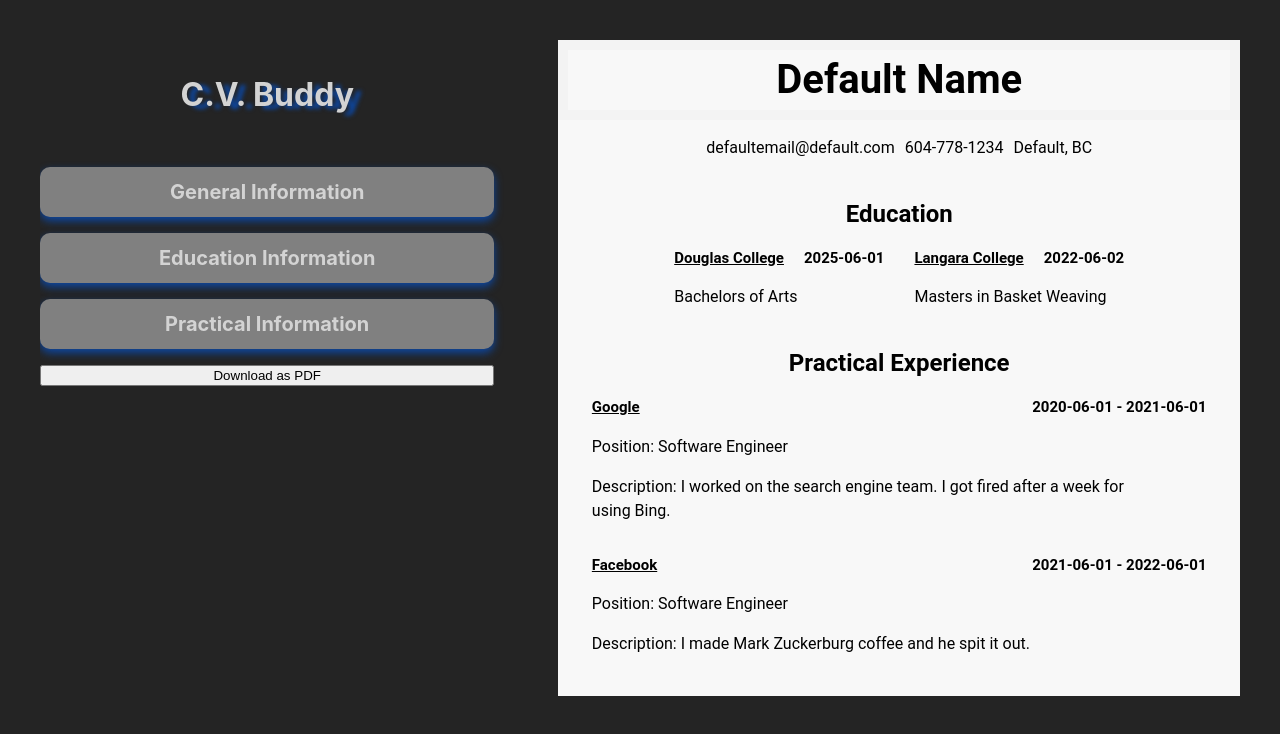
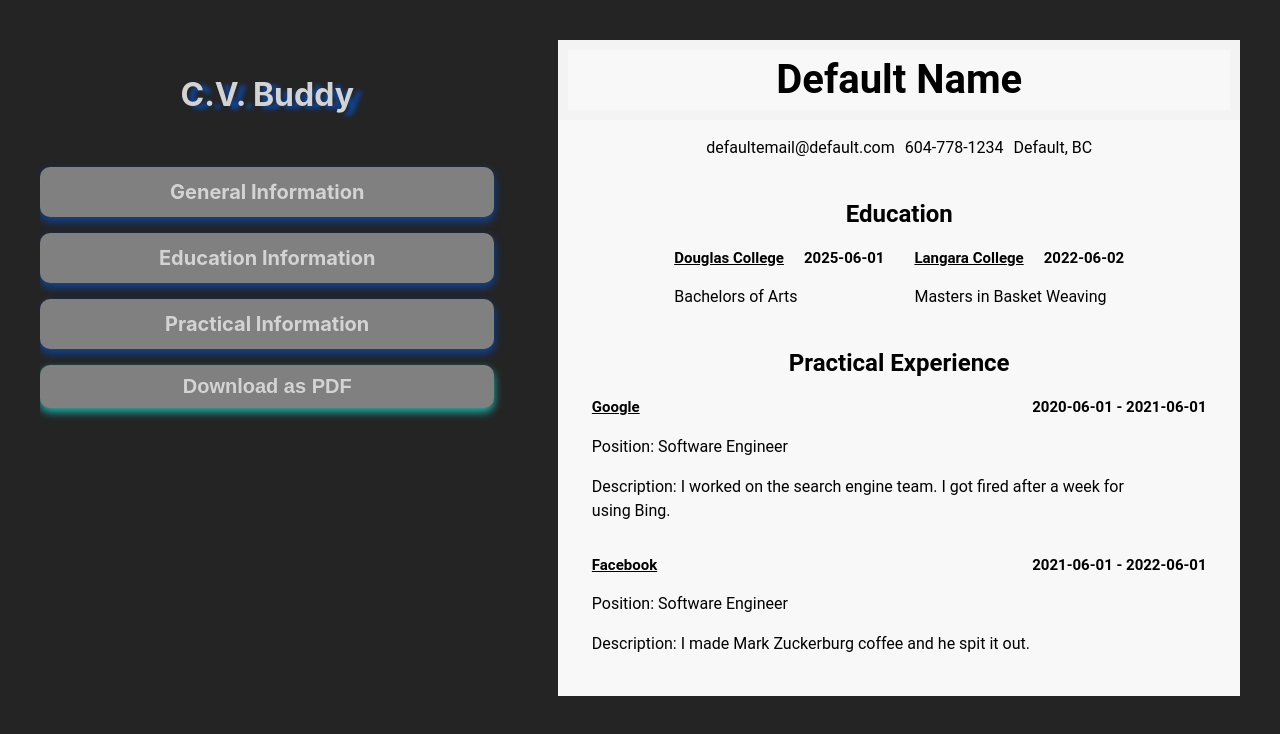
Before and after one commit to cstim240/reactCVApp, a React (Vite) app: page / in a window 1280 px wide. Shown: the top 734 px of the page. Built offline with nearby package versions, Linux system fonts and the light colour scheme.

Commit message:
Place styling on download button

```diff
--- a/src/components/PDFCreate.jsx
+++ b/src/components/PDFCreate.jsx
@@ -1,5 +1,7 @@
 import jsPDF from 'jspdf';
 import html2canvas from 'html2canvas';
+//we are first converting the HTML content to canvas and
+// then converting the canvas to PDF using jsPDF.
 
 const printDocument = () => {
     const input = document.querySelector('.outputLayout');
--- a/src/components/ParentComponent.jsx
+++ b/src/components/ParentComponent.jsx
@@ -32,7 +32,7 @@ function ParentComponent() {
             <GeneralInfo onFormSubmit={handleGeneralInfoSubmit}/>
             <EducationInfo onFormSubmit={handleEducationInfoSubmit}/>
             <PracticalInfo onFormSubmit={handlePracticalExpSubmit} />
-            <button onClick={printDocument}>
+            <button onClick={printDocument} id='downloadBtn'>
               Download as PDF
             </button>
           </div>
--- a/src/styles/GeneralInfoStyle.css
+++ b/src/styles/GeneralInfoStyle.css
@@ -32,7 +32,7 @@
     box-shadow: inset 0 3px 5px rgba(0, 0, 0, 0.2);
   }
 
-  #openGenInfoDiv, #openEduInfoDiv, #openPracticalInfoDiv {
+  #openGenInfoDiv, #openEduInfoDiv, #openPracticalInfoDiv, #downloadBtn {
     width: auto;
     background-color: #808080;
     color: #D3D3D3;
@@ -46,14 +46,32 @@
     box-shadow: 0px 4px 8px #0d47a1;
   }
 
+  #downloadBtn {
+    width: 100%;
+    color:#D3D3D3;
+    box-shadow: 0px 4px 8px lightseagreen;
+  }
+
   #openGenInfoDiv:hover, #openEduInfoDiv:hover, #openPracticalInfoDiv:hover {
     background-color: aliceblue;
     color: #0d47a1;
     box-shadow: 0px 4px 8px lightblue;
   }
 
-  #openGenInfoDiv:active, #openEduInfoDiv:active, #openPracticalInfoDiv:active {
+  #downloadBtn:hover {
+    background-color: aliceblue;
+    color: rgb(1, 64, 1);
+    box-shadow: 0px 4px 8px lightseagreen;
+  }
+
+  #openGenInfoDiv:active, #openEduInfoDiv:active, #openPracticalInfoDiv:active, #downloadBtn:active {
     background-color: lightblue;
     color: #0d47a1;
     box-shadow: inset 0 3px 5px rgba(0, 0, 0, 0.3);
   }
+
+  #downloadBtn:active {
+    background-color: lightseagreen;
+    color: rgb(1, 64, 1);
+    box-shadow: inset 0 3px 5px rgba(0, 0, 0, 0.3);
+  }
```
